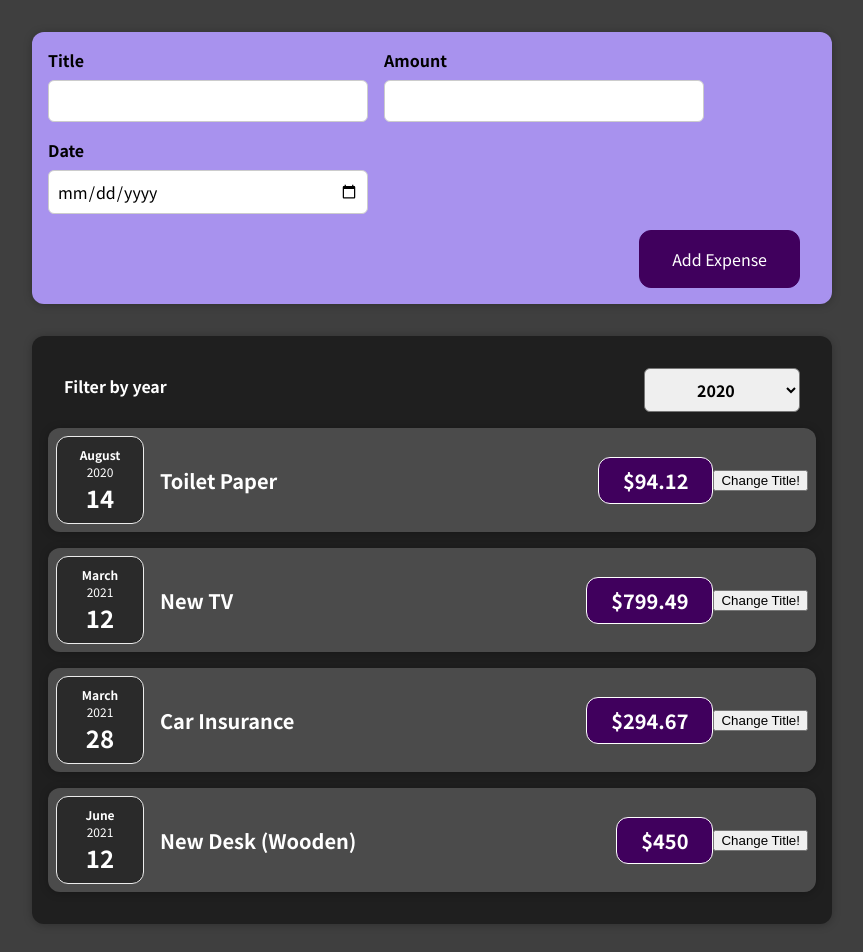
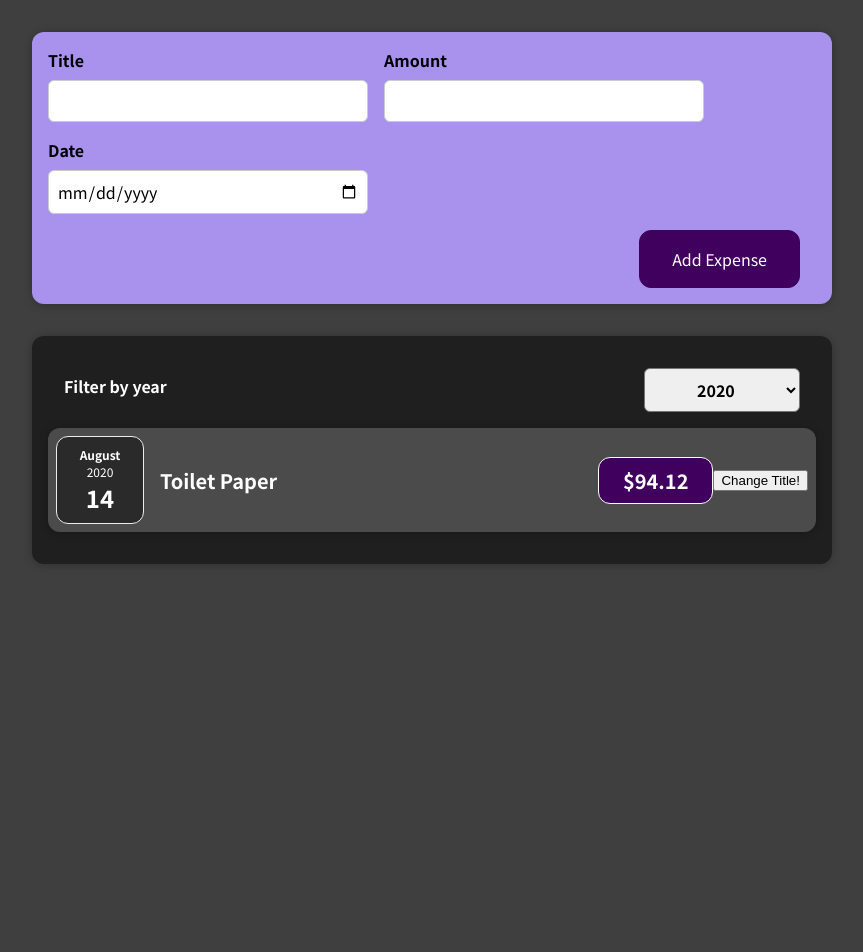
Before and after one commit to shubhamgpta7/Expense-Tracker-React-App-, a React (Create React App) app: page / in a window 1280 px wide. Shown: the top 952 px of the page, without its empty margins (208-1071 px from the left). After the commit the page ends 800 px from the top, so only its background shows below. Built offline with nearby package versions, Linux system fonts and the light colour scheme.

Commit message:
Section-5 => Conditional Rendering

```diff
--- a/src/App.js
+++ b/src/App.js
@@ -1,8 +1,8 @@
+import React, { useState } from "react";
 import Expenses from "./Components/Expenses/Expenses";
 import NewExpense from "./Components/NewExpense/NewExpense";
 
-function App() {
-  const expenses = [
+const DUMMY_EXPENSES = [
   {
     id: "e1",
     title: "Toilet Paper",
@@ -24,16 +24,19 @@ function App() {
   },
 ];
 
+function App() {
+  const [expenses, setExpenses] = useState(DUMMY_EXPENSES);
+
   const addExpenseHandler = (expense) => {
-    console.log("In app.js");
-    console.log(expense);
-  }
-
+    setExpenses((prevExpenses) => {
+      return [expense, ...prevExpenses];
+    });
+  };
 
   return (
     <div>
-      <NewExpense onAddExpense={addExpenseHandler}/>
-      <Expenses expenses={expenses}/>
+      <NewExpense onAddExpense={addExpenseHandler} />
+      <Expenses items={expenses} />
     </div>
   );
 }
--- a/src/Components/Expenses/ExpenseItem.js
+++ b/src/Components/Expenses/ExpenseItem.js
@@ -1,28 +1,29 @@
-import { useState } from 'react';
-import Card from '../UI/Card';
-import ExpenseDate from './ExpenseDate';
-import './ExpenseItem.css'
+import { useState } from "react";
+import Card from "../UI/Card";
+import ExpenseDate from "./ExpenseDate";
+import "./ExpenseItem.css";
 
-
-function ExpenseItem(props){
+function ExpenseItem(props) {
   const [title, setTitle] = useState(props.title);
 
   const clickHandler = () => {
-        setTitle('Updated');
+    setTitle("Updated");
     console.log(title);
-    }
+  };
 
   return (
-        <Card className='expense-item'>
+    <li>
+      <Card className="expense-item">
         <div>
-                <ExpenseDate date={props.date}/>
+          <ExpenseDate date={props.date} />
         </div>
-            <div className='expense-item__description'>
-                <h2>{title }</h2>
-                <div className='expense-item__price'>${ props.amount }</div>
+        <div className="expense-item__description">
+          <h2>{title}</h2>
+          <div className="expense-item__price">${props.amount}</div>
         </div>
-            <button onClick={ clickHandler }>Change Title!</button>
+        <button onClick={clickHandler}>Change Title!</button>
       </Card>
+    </li>
   );
 }
 
--- a/src/Components/Expenses/Expenses.js
+++ b/src/Components/Expenses/Expenses.js
@@ -1,41 +1,26 @@
 import { useState } from "react";
 
 import "./Expenses.css";
-import ExpenseItem from "./ExpenseItem";
 import Card from "../UI/Card";
 import ExpensesFilter from "./ExpensesFilter";
+import ExpensesList from "./ExpensesList";
 
 function Expenses(props) {
-  const [filteredYear, setFilteredYear] = useState('2020');
+  const [filteredYear, setFilteredYear] = useState("2020");
 
-  const onSaveValue = (value) =>{
+  const onSaveValue = (value) => {
     setFilteredYear(value);
-}
+  };
+
+  const filteredExpenses = props.items.filter((expense) => {
+    return expense.date.getFullYear().toString() === filteredYear;
+  });
 
   return (
     <Card className="expenses">
       <div>
-        <ExpensesFilter selected={filteredYear} inputValue={onSaveValue}/>
-        <ExpenseItem
-          title={props.expenses[0].title}
-          amount={props.expenses[0].amount}
-          date={props.expenses[0].date}
-        />
-        <ExpenseItem
-          title={props.expenses[1].title}
-          amount={props.expenses[1].amount}
-          date={props.expenses[1].date}
-        />
-        <ExpenseItem
-          title={props.expenses[2].title}
-          amount={props.expenses[2].amount}
-          date={props.expenses[2].date}
-        />
-        <ExpenseItem
-          title={props.expenses[3].title}
-          amount={props.expenses[3].amount}
-          date={props.expenses[3].date}
-        />
+        <ExpensesFilter selected={filteredYear} inputValue={onSaveValue} />
+        <ExpensesList items={filteredExpenses}/>
       </div>
     </Card>
   );
--- a/src/Components/Expenses/ExpensesFilter.js
+++ b/src/Components/Expenses/ExpensesFilter.js
@@ -7,6 +7,7 @@ const ExpensesFilter = (props) => {
   const dataChangeHandler = (event) =>{
     //console.log(event.target.value);
     props.inputValue(event.target.value);
+
   }
 
   return (
--- /dev/null
+++ b/src/Components/Expenses/ExpensesList.css
@@ -0,0 +1,9 @@
+.expenses-list {
+    list-style: none;
+    padding: 0;
+  }
+
+  .expenses-list__fallback {
+    color: white;
+    text-align: center;
+  }
--- /dev/null
+++ b/src/Components/Expenses/ExpensesList.js
@@ -0,0 +1,25 @@
+import React from "react";
+
+import ExpenseItem from "./ExpenseItem";
+import "./ExpensesList.css";
+
+const ExpensesList = (props) => {
+  if (props.items.length === 0) {
+    return <h2 className="expenses-list__fallback"> Found No Expenses!!</h2>;
+  }
+
+  return (
+    <ul className="expenses-list">
+      {props.items.map((expense) => (
+        <ExpenseItem
+          key={expense.id}
+          title={expense.title}
+          amount={expense.amount}
+          date={expense.date}
+        />
+      ))}
+    </ul>
+  );
+};
+
+export default ExpensesList;
```
Also changed, not shown: 1 other file (tests, documents, lock files or other folders). Lines whose indentation alone changed are shown as unchanged.
